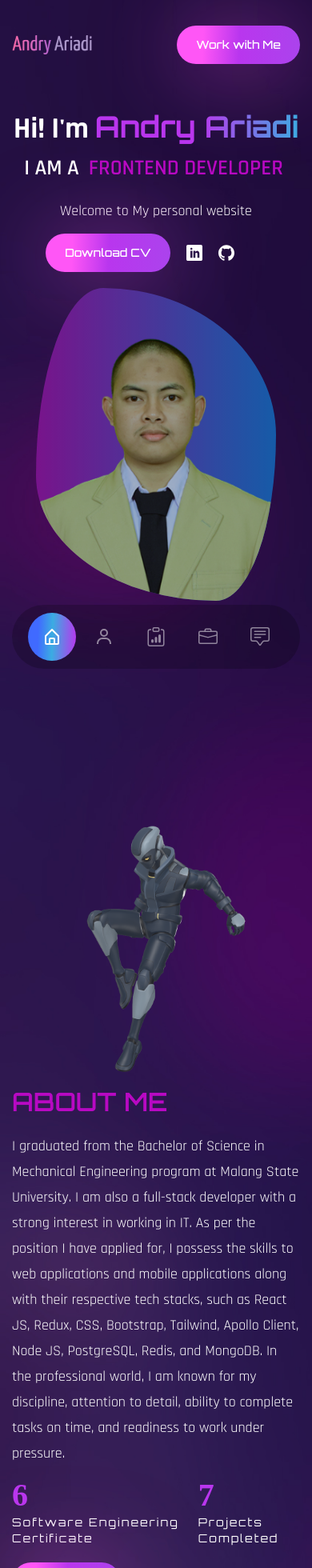
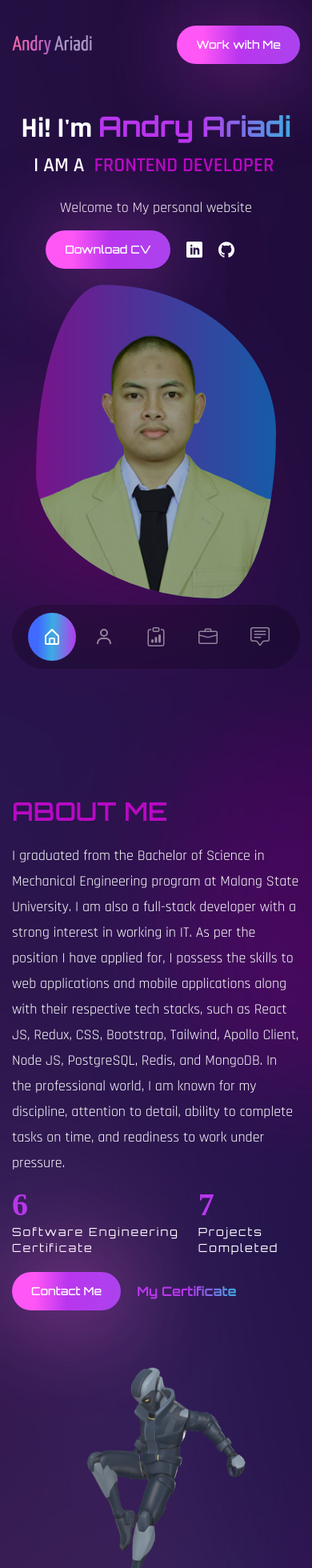
Before and after one commit to andryariadi/Web-Portfolio, a React (Create React App) app: page / in a window 390 px wide. Shown: the top 1960 px of the page at 80% size. Built offline with nearby package versions, Linux system fonts and the light colour scheme; some icons are missing; a web font is replaced by a local one.

Commit message:
add motion in about

```diff
--- a/src/components/About.jsx
+++ b/src/components/About.jsx
@@ -15,11 +15,11 @@ const About = () => {
     <>
       <sectin className="section" id="about" ref={ref}>
         <div className="container mx-auto">
-          <div className="about flex flex-col lg:flex-row">
-            <div className="">
+          <div className="about flex flex-col lg:flex-row gap-y-10 lg:gap-y-0">
+            <motion.div variants={fadeIn("right", 0.3)} initial="hidden" whileInView={"show"} viewport={{ once: false, amount: 0.3 }}>
               <img className="img-about" src={Robot} alt="Robot" width={4000} height={4000} />
-            </div>
-            <div>
+            </motion.div>
+            <motion.div variants={fadeIn("left", 0.55)} initial="hidden" whileInView={"show"} viewport={{ once: false, amount: 0.3 }}>
               <h2 className="h2 text-accent font-semibold">About Me</h2>
               <p className="mb-5">
                 I graduated from the Bachelor of Science in Mechanical Engineering program at Malang State University. I am also a full-stack developer with a strong interest in working in IT. As per the position I have applied for, I
@@ -46,7 +46,7 @@ const About = () => {
                   My Certificate
                 </a>
               </div>
-            </div>
+            </motion.div>
           </div>
         </div>
       </sectin>
--- a/src/components/Banner.jsx
+++ b/src/components/Banner.jsx
@@ -14,10 +14,10 @@ const Banner = () => {
         <div className="container mx-auto">
           <div className="header flex flex-col lg:flex-row lg:items-center">
             <div className="flex-1 text-center lg:text-start font-secondary mt-8 lg:mt-0">
-              <motion.h1 variants={fadeIn("up", 0.3)} initial="hidden" whileInView={"show"} viewport={{ once: false, amount: 0.7 }} className="text-[37px] lg:text-[75px] font-bold leading-[0.8] mb-5">
+              <motion.h1 variants={fadeIn("up", 0.3)} initial="hidden" whileInView={"show"} viewport={{ once: false, amount: 0.7 }} className="text-[35px] lg:text-[75px] font-bold leading-[0.8] mb-5">
                 Hi! I'm <span className="text-gradient">Andry Ariadi</span>
               </motion.h1>
-              <motion.div variants={fadeIn("up", 0.5)} initial="hidden" whileInView={"show"} viewport={{ once: false, amount: 0.7 }} className="mb-6 text-[27px] lg:text-[55px] font-secondary font-semibold uppercase leading-[1]">
+              <motion.div variants={fadeIn("up", 0.5)} initial="hidden" whileInView={"show"} viewport={{ once: false, amount: 0.7 }} className="mb-6 text-[25px] lg:text-[55px] font-secondary font-semibold uppercase leading-[1]">
                 <span className="text-white mr-3">I am a</span>
                 <TypeAnimation sequence={["Software Engineering", 2000, "Frontend Developer", 2000]} speed={50} className="text-accent" wrapper="span" repeat={Infinity} />
               </motion.div>
--- a/src/index.css
+++ b/src/index.css
@@ -25,6 +25,12 @@
 
 .about {
   column-gap: 40px;
+}
+
+@media screen and (max-width: 768px) {
+  .about {
+    flex-direction: column-reverse;
+  }
 }
 
 .img-about {
```
